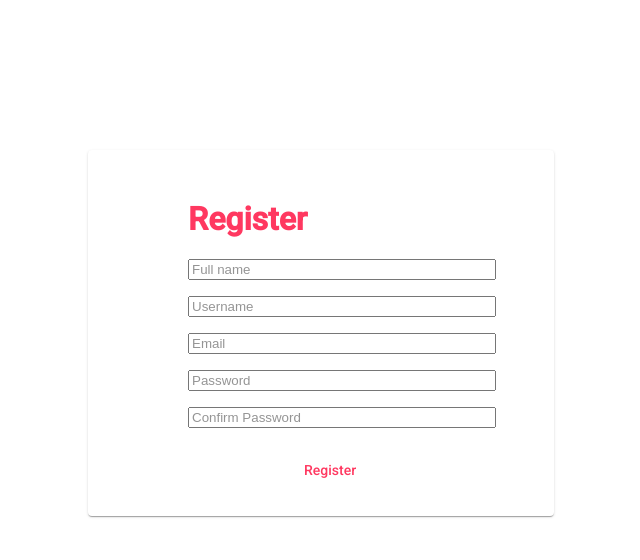
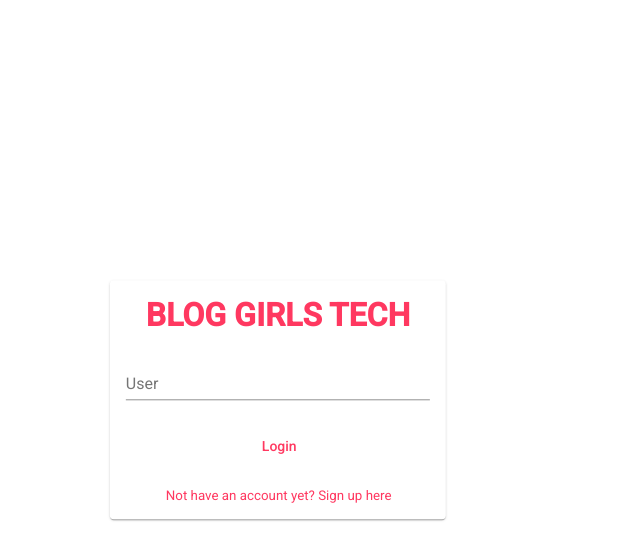
Before and after one commit to gabii6431/ProjetoBlog, an Angular app in the folder app1/: page / in a window 1280 px wide. Shown: the top 560 px of the page, without its empty margins (362-1002 px from the left). Built offline with nearby package versions, Linux system fonts and the light colour scheme.

Commit message:
Ajustes nas telas de login e cadastro
Ajustes das rotas nas telas iniciais
Co-authored-by: Gabriela Garcia<gabii6431@gmail.com>

```diff
--- a/app1/src/app/app.component.html
+++ b/app1/src/app/app.component.html
@@ -1 +1 @@
-<app-cadastro></app-cadastro>
+<router-outlet></router-outlet>
--- a/app1/src/app/app.module.ts
+++ b/app1/src/app/app.module.ts
@@ -7,6 +7,7 @@ import { TopoComponent } from './topo/topo.component';
 import { PainelComponent } from './painel/painel.component';
 import { BrowserAnimationsModule } from '@angular/platform-browser/animations'
 import { Routes, RouterModule } from '@angular/router';
+import {ROUTES} from './app.routes'
 
 import {MatButtonModule} from '@angular/material/button';
 import {MatMenuModule} from '@angular/material/menu';
@@ -15,6 +16,7 @@ import {MatCardModule} from '@angular/material/card';
 import {MatInputModule} from '@angular/material/input';
 import { LoginComponent } from './login/login.component';
 import { CadastroComponent } from './cadastro/cadastro.component';
+import { MatFormFieldModule } from '@angular/material/form-field';
 
 const routes: Routes = [
   {path: 'login', component: LoginComponent },
@@ -29,13 +31,14 @@ const routes: Routes = [
 
   ],
   imports: [
-    RouterModule.forRoot(routes),
+    RouterModule.forRoot(ROUTES),
     BrowserModule,
     AppRoutingModule,
     BrowserAnimationsModule,
     MatButtonModule,
     MatMenuModule,
     MatToolbarModule,
+    MatFormFieldModule,
     MatCardModule,
     MatInputModule
   ],
--- /dev/null
+++ b/app1/src/app/app.routes.ts
@@ -0,0 +1,11 @@
+import { Routes } from '@angular/router'
+
+import {PainelComponent} from './painel/painel.component'
+import {LoginComponent} from './login/login.component'
+import {CadastroComponent} from './cadastro/cadastro.component'
+
+export const ROUTES: Routes = [
+    {path: "", component: LoginComponent},
+    {path: 'cadastro', component: CadastroComponent},
+    {path: 'painel', component: PainelComponent},
+]
--- a/app1/src/app/cadastro/cadastro.component.css
+++ b/app1/src/app/cadastro/cadastro.component.css
@@ -1,20 +1,29 @@
 .example-card{
     color:  #ff3860;
-    height: 300px;
-    max-width: 400px;
-    padding-top: 50px;
-    padding-left: 50px;
-    margin-top: 150px;
-    margin-left: 450px;
+    height: 350px;
+    max-width: 450px;
+    position: absolute;
+    top: 50%;
+    left: 50%;
+    margin-right: -50%;
+    transform: translate(-50%, -50%)
+}
+.example-container {
+    display: flex;
+    flex-direction: column;
+}
+
+.example-container > * {
+    width: 100%;
 }
 
 .dados{
-    margin-left:50px;
-    width: 300px;
+    float:left;
 }
 .botton-login{
-    margin-left: 150px;
+    margin-left: 120px;
 }
 h1{
-    padding-left: 50px;
+    padding-left: 100px;
+    padding-right: 100px;
 }
--- a/app1/src/app/cadastro/cadastro.component.html
+++ b/app1/src/app/cadastro/cadastro.component.html
@@ -1,23 +1,17 @@
-<div>
-    <mat-card class="example-card">
+<mat-card class="example-card">
+    <form class="example-container">
         <h1>Register</h1>
-        <mat-card-content>
-            <input matInput  class="dados" placeholder="Full name">
-        </mat-card-content>
-        <mat-card-content>
-            <input matInput  class="dados" placeholder="Username">
-        </mat-card-content>
-        <mat-card-content>
-            <input matInput  class="dados" placeholder="Email">
-        </mat-card-content>
-        <mat-card-content>
-            <input matInput  class="dados" placeholder="Password">
-        </mat-card-content>
-        <mat-card-content>
-            <input matInput  class="dados" placeholder="Confirm Password">
-        </mat-card-content>
+        <mat-form-field class="dados">
+            <input matInput placeholder="Full name">
+        </mat-form-field>
+        <mat-form-field class="dados">
+            <input matInput placeholder="Username">
+        </mat-form-field>
+        <mat-form-field class="dados">
+            <input matInput placeholder="Email">
+        </mat-form-field>
         <mat-card-actions class="botton-login">
-            <button mat-button >Register</button>
+            <button mat-button type="submit">Register</button>
         </mat-card-actions>
-    </mat-card>
-</div>
+    </form>
+</mat-card>
--- a/app1/src/app/login/login.component.css
+++ b/app1/src/app/login/login.component.css
@@ -1,20 +1,27 @@
 .example-card{
     color:  #ff3860;
-    max-width: 400px;
-    padding-top: 50px;
-    padding-left: 50px;
-    margin-top: 180px;
-    margin-left: 450px;
+    max-width: 350px;
+    position: absolute;
+    top: 50%;
+    left: 50%;
+    margin-right: -50%;
+    transform: translate(-50%, -50%)
+}
+.example-container {
+    display: flex;
+    flex-direction: column;
 }
 
-.input{
-    padding-left: 80px;
+.example-container > * {
+    width: 100%;
 }
+
 .botton-login{
-    margin-left: 130px;
+    margin-left: 120px;
 }
 h1{
-    padding-left: 50px;
+    padding-right: 20px;
+    padding-left: 20px;
 }
 
 /* colour changes to the bulma framework */
@@ -22,6 +29,6 @@ a {
     color: #ff3860;
     text-decoration: none;
     cursor: pointer;
-    margin-left: 50px;
     font-size: 10pt;
+    margin-left: 40px;
 }
--- a/app1/src/app/login/login.component.html
+++ b/app1/src/app/login/login.component.html
@@ -1,15 +1,12 @@
-<div>
-    <mat-card class="example-card">
-        <h1>BLOG GIRLS TECH</h1>
-        <mat-card-content class="input">
+<mat-card class="example-card">
+    <h1>BLOG GIRLS TECH</h1>
+    <form class="example-container">
+        <mat-form-field>
             <input matInput placeholder="User">
-        </mat-card-content>
-        <mat-card-content class="input">
-            <input matInput placeholder="Password">
-        </mat-card-content>
+        </mat-form-field>
         <mat-card-actions class="botton-login">
-            <button mat-button >Login</button>
+            <button mat-button type="submit">Login</button>
         </mat-card-actions>
-        <a href="">Not have an account yet? Sign up here</a>
-    </mat-card>
-</div>
+            <a routerLink="/cadastro">Not have an account yet? Sign up here</a>
+    </form>
+</mat-card>
```
